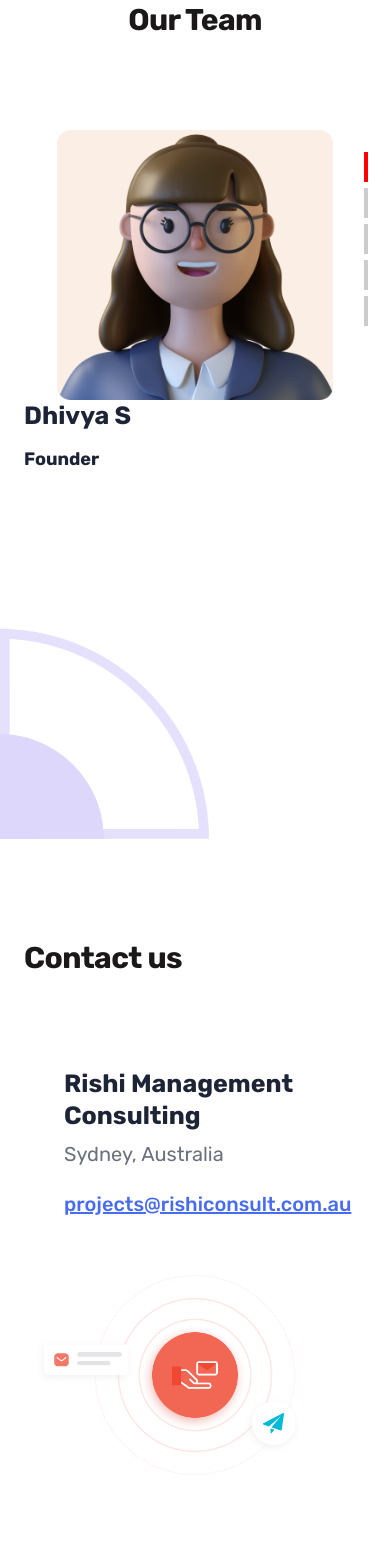
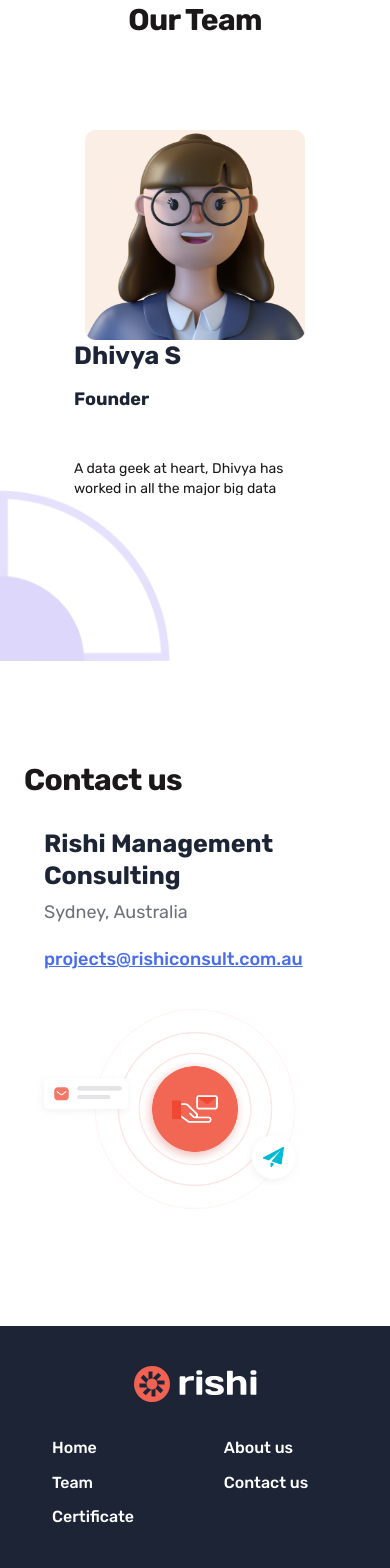
Before and after one commit to yadhu621/rishi-company-website, a React (Create React App) app: page / in a window 390 px wide. Shown: the part 1980-3548 px from the top of the page. Built offline with nearby package versions, Linux system fonts and the light colour scheme.

Commit message:
our team swiper updated

```diff
--- a/src/Styles/responsive.css
+++ b/src/Styles/responsive.css
@@ -29,9 +29,9 @@
     }
 
     .header__subheading h4, .product__subheading h4,
-    .about__paragraph p, .data--paragraph p, .hero__paragrapgh p, .team__paragraph p,
+    .about__paragraph p, .data--paragraph p, .hero__paragrapgh p,
     .team__title h4, .surya__paragraph p, .success--paragraph p, .surya--paragraph p,
-    .certificate__details h3
+    .certificate__details h3, .contact__mail a, .contact__location h5
     {
         font-size: 18px;
     }
@@ -75,8 +75,8 @@
         font-size: 25px;
     }
     .team__img img {
-        width: 276px;
-        height: 270px;
+        width: 220px;
+        height: 210px;
     }
 
     .footer
@@ -134,7 +134,8 @@
     {
         padding: 0 10px;
     }
-    .certificate__details h5
+    .certificate__details h5,
+    .team__paragraph p
     {
         font-size: 14px;
     }
@@ -143,4 +144,25 @@
         height: 50px;
         width: 14px;
     }
+    .team
+    {
+        height: 760px;
+    }
+
+    .swiper
+    {
+        height: 680px;
+        margin: 0 50px;
+        margin-top: 40px;
+    }
+    .swiper-pagination-vertical.swiper-pagination-bullets, .swiper-vertical>.swiper-pagination-bullets
+    {
+        display: none;
+    }
+
+    .contact--container
+    {
+        padding: 20px;
+        margin-top: 0px;
+    }
 }
```
